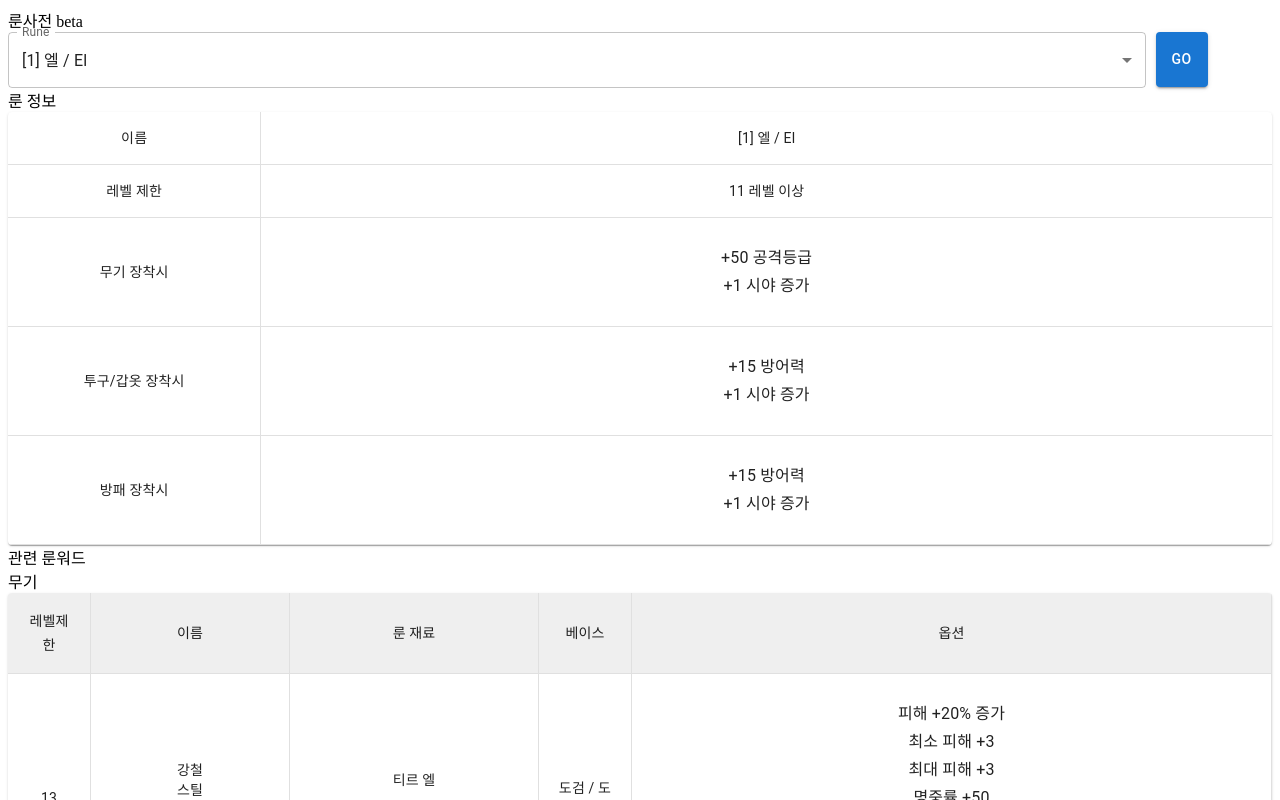
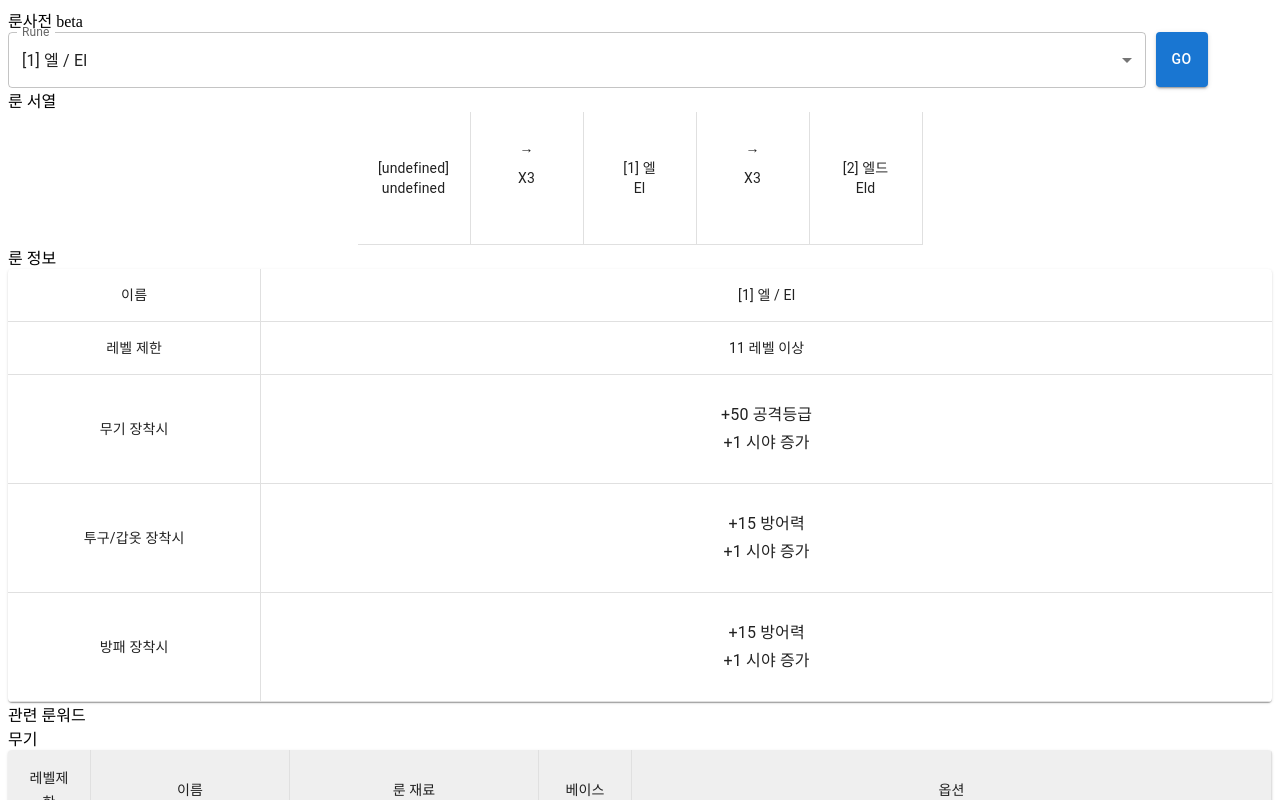
Before and after one commit to kyhong222/rune-checker, a React (Create React App) app: page /runes/El in a window 1280 px wide. Shown: the top 800 px of the page. Built offline with nearby package versions, Linux system fonts and the light colour scheme.

Commit message:
added rune order displayer module

```diff
--- a/src/components/RuneDisplayer.js
+++ b/src/components/RuneDisplayer.js
@@ -32,9 +32,7 @@ export default function RuneDisplayer(props) {
     return (
       <List>
         {lists.map((element, i) => (
-          <ListItemText key={i} alignItems="center">
-            {element}
-          </ListItemText>
+          <ListItemText key={i}>{element}</ListItemText>
         ))}
       </List>
     );
--- /dev/null
+++ b/src/components/RuneOrderDisplayer.js
@@ -0,0 +1,97 @@
+import * as React from "react";
+import { TableCell, TableBody, TableHead, TableRow } from "@mui/material";
+
+import runeDatas from "../datas/runes.json";
+
+export default function RuneOrderDisplayer(props) {
+  const rune = props.rune; // number, engName, korName, specWithWeapon, specWithHelmNChest, reqLvl, reqToUp, note
+  // console.log("rune", rune);
+
+  const preRune = rune.number === 1 ? {} : runeDatas[rune.number - 2];
+  const postRune =
+    rune.number === runeDatas.length ? {} : runeDatas[rune.number];
+  const runeOrderDisplayerSx = {
+    // border: "2px solid rgba(224,224,224,1)",
+    // border: "5px",
+  };
+  const runeTableSx = {
+    borderRight: "1px solid rgba(224,224,224,1)",
+    // border: 0,
+    textAlign: "center",
+    // width: 50,
+  };
+  const runeUpSx = {
+    borderRight: "1px solid rgba(224,224,224,1)",
+
+    height: 100,
+    // border: 1,
+  };
+  const runeDetailElementSx = {
+    mx: "auto",
+    border: 0,
+    my: 0,
+    py: 0,
+    px: 0,
+    width: 80,
+    textAlign: "center",
+  };
+  const runeUpElementSx = {
+    // borderRight: "1px solid rgba(224,224,224,1)",
+    mx: "auto",
+    border: 0,
+    my: 0,
+    py: 0,
+    px: 0,
+    width: 80,
+    height: 30,
+    textAlign: "center",
+  };
+  const reqQuantity = (rune) => (rune.number >= 21 ? 2 : 3);
+  const runeDetail = (rune) => {
+    return (
+      <TableCell sx={runeTableSx}>
+        <TableRow>
+          <TableCell
+            sx={runeDetailElementSx}
+          >{`[${rune.number}] ${rune.korName}`}</TableCell>
+        </TableRow>
+        {/* <TableRow>
+          <TableCell sx={runeDetailElementSx}>{rune.korName}</TableCell>
+        </TableRow> */}
+        <TableRow>
+          <TableCell sx={runeDetailElementSx}>{rune.engName}</TableCell>
+        </TableRow>
+      </TableCell>
+    );
+  };
+  const runeUpDisplayer = (rune) => {
+    return (
+      <TableCell sx={runeUpSx}>
+        <TableRow>
+          <TableCell sx={runeUpElementSx}>{"→"}</TableCell>
+        </TableRow>
+        <TableRow>
+          <TableCell sx={runeUpElementSx}>{`X${reqQuantity(
+            preRune
+          )}`}</TableCell>
+        </TableRow>
+        <TableRow>
+          <TableCell sx={runeUpElementSx}>{preRune.reqToUp}</TableCell>
+        </TableRow>
+      </TableCell>
+    );
+  };
+  return (
+    <div align="center">
+      <TableBody align="center" sx={{ border: "5px" }}>
+        <TableRow sx={runeOrderDisplayerSx}>
+          {runeDetail(preRune)}
+          {runeUpDisplayer(preRune)}
+          {runeDetail(rune)}
+          {runeUpDisplayer(rune)}
+          {runeDetail(postRune)}
+        </TableRow>
+      </TableBody>
+    </div>
+  );
+}
--- a/src/components/RuneSelector.js
+++ b/src/components/RuneSelector.js
@@ -100,14 +100,11 @@ export default function RuneSelector(props) {
         >
           {/* {runeListValues()} */}
           {/* TODO: 리스트를 번호순 또는 알파벳순으로 정렬할수있도록 */}
-          {runeDatas.map((rune, index) => (
+          {runeDatas.map((rune) => (
             <MenuItem
-              value={runeDatas[index].engName}
-            >{`[${runeDatas[index].number}] ${runeDatas[index].korName} / ${runeDatas[index].engName}`}</MenuItem>
+              value={rune.engName}
+            >{`[${rune.number}] ${rune.korName} / ${rune.engName}`}</MenuItem>
           ))}
-          {/* <MenuItem value={10}>Ten</MenuItem>
-                <MenuItem value={20}>Twenty</MenuItem>
-                <MenuItem value={30}>Thirty</MenuItem> */}
         </Select>
       </FormControl>
       <Button
--- a/src/routes/Rune.js
+++ b/src/routes/Rune.js
@@ -3,6 +3,7 @@ import { Redirect } from "react-router";
 import RuneSelector from "../components/RuneSelector";
 import RuneDisplayer from "../components/RuneDisplayer";
 import RWDisplayer from "../components/RWDisplayer";
+import RuneOrderDisplayer from "../components/RuneOrderDisplayer";
 
 import Runedatas from "../datas/runes.json";
 import RWChests from "../datas/RWChest.json";
@@ -50,6 +51,10 @@ const Rune = ({ match }) => {
             {/* <p>{rune}의 룬페이지입니당</p> */}
             <div>
               <RuneSelector rune={rune} />
+            </div>
+            <div>
+              {"룬 서열"}
+              <RuneOrderDisplayer rune={rune_rawData} />
             </div>
             <div>
               {"룬 정보"}
@@ -104,6 +109,7 @@ const Rune = ({ match }) => {
         </>
       ) : (
         <>
+          {/* 잘못된 룬이름으로 접근시 리다이렉트 */}
           <Redirect
             to={{
               pathname: "/",
```
